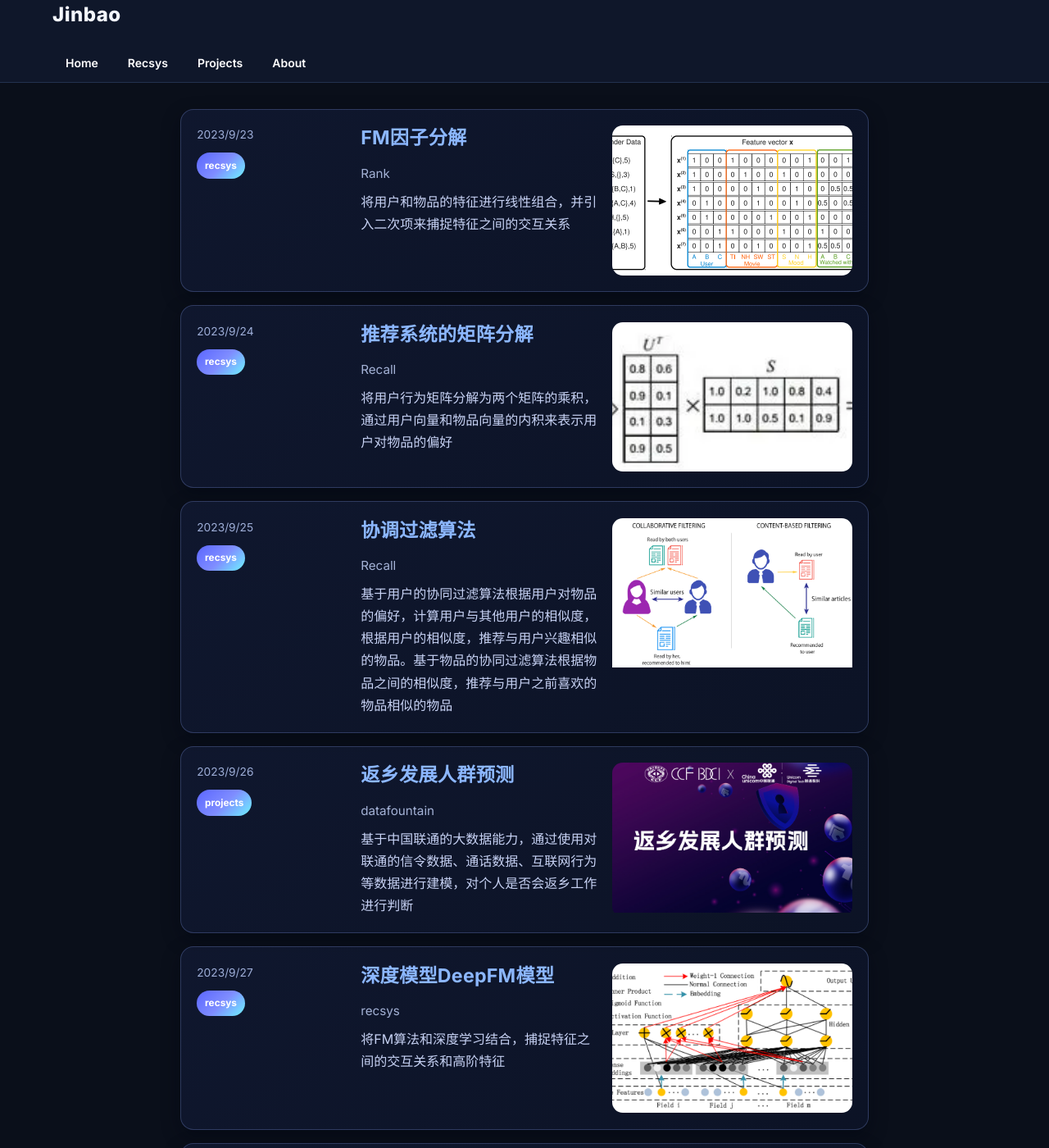
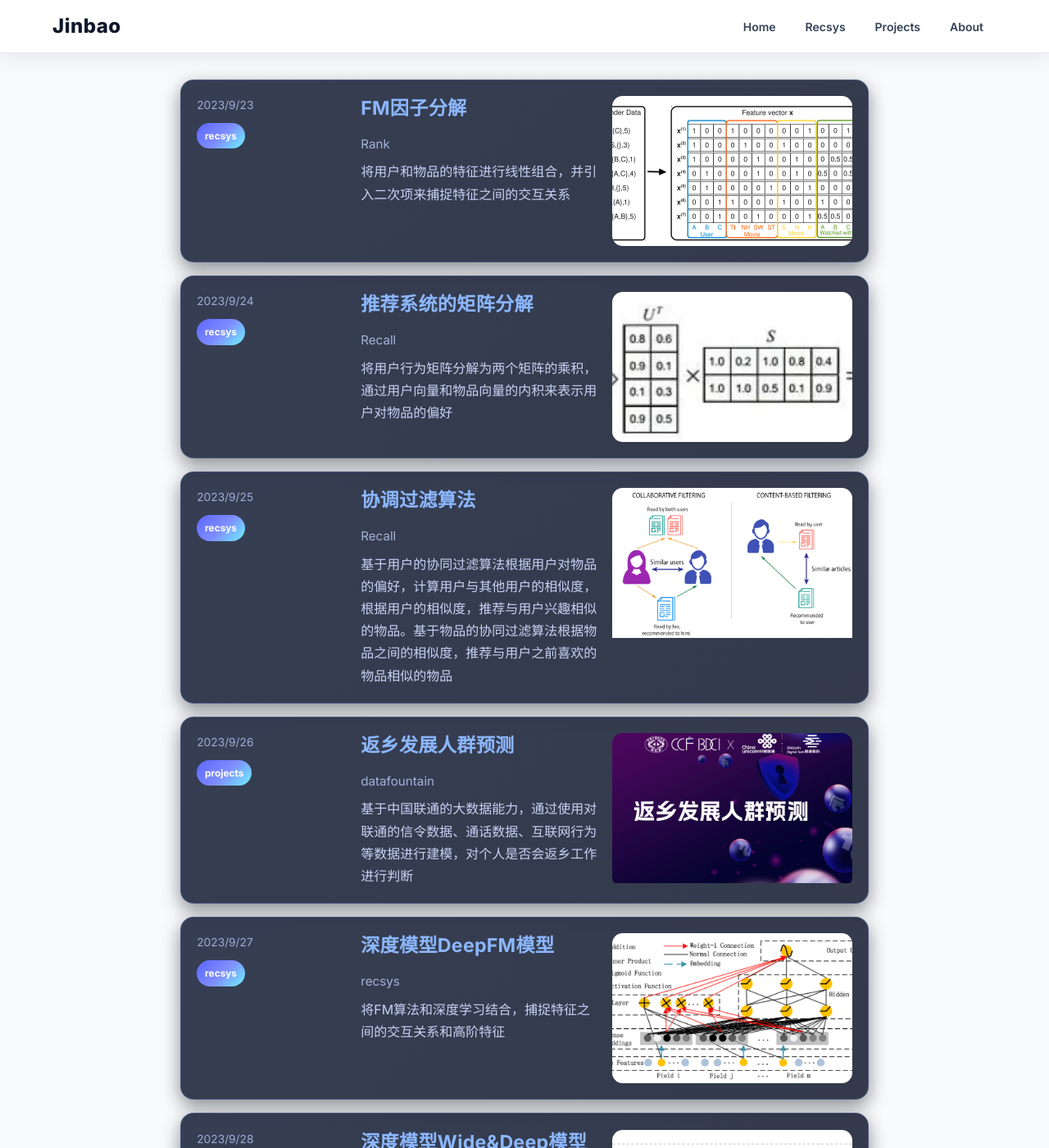
Before and after one commit to JinbaoSite/jinbaosite.github.io, a Jekyll site: the page built from index.html, in a window 1280 px wide and 1400 px high. Shown: the whole window at 82% size. Built offline with Jekyll 4.4.1, drawn with Linux system fonts in a browser that asks for light colours.

Commit message:
Fix desktop navbar alignment and switch to brighter theme

```diff
--- a/assets/css/header.css
+++ b/assets/css/header.css
@@ -1,14 +1,14 @@
 :root {
-  --brand-primary: #7aa2ff;
-  --brand-accent: #6ef3ff;
-  --brand-warm: #b08cff;
-  --surface-header: #0f172a;
+  --brand-primary: #2563eb;
+  --brand-accent: #0ea5e9;
+  --brand-warm: #7c3aed;
+  --surface-header: #ffffff;
 }
 
 .container-header {
   background: var(--surface-header);
-  box-shadow: none;
-  border-bottom: 1px solid #23314f;
+  box-shadow: 0 6px 24px rgba(15, 23, 42, 0.08);
+  border-bottom: 1px solid #e2e8f0;
   position: sticky;
   top: 0;
   z-index: 100;
@@ -26,7 +26,7 @@
 }
 
 .logo a {
-  color: #f4f7ff;
+  color: #0f172a;
   font-size: clamp(1.1rem, 2.6vw, 1.5rem);
   font-weight: 800;
   letter-spacing: 0.02em;
@@ -41,8 +41,8 @@
   height: 2.6rem;
   display: grid;
   place-items: center;
-  background: rgba(193, 211, 255, 0.15);
-  border: 1px solid rgba(195, 214, 255, 0.28);
+  background: #f8fafc;
+  border: 1px solid #cbd5e1;
   cursor: pointer;
 }
 
@@ -51,7 +51,7 @@
   width: 1.25rem;
   height: 2px;
   margin: 0.14rem 0;
-  background: #eef3ff;
+  background: #0f172a;
   transition: transform .25s ease, opacity .25s ease;
 }
 
@@ -62,26 +62,26 @@
   padding: 0;
   max-height: 0;
   overflow: hidden;
-  background: #0b1220;
-  border-top: 1px solid #23314f;
+  background: #ffffff;
+  border-top: 1px solid #e2e8f0;
   transition: max-height .25s ease;
 }
 
 .nav-links li + li {
-  border-top: 1px solid #23314f;
+  border-top: 1px solid #e2e8f0;
 }
 
 .nav-links a {
   display: block;
   padding: .85rem 1rem;
-  color: #dce5ff;
+  color: #1e293b;
   text-decoration: none;
   font-weight: 600;
 }
 
 .nav-links a:hover {
   color: var(--brand-accent);
-  background: rgba(110, 243, 255, 0.16);
+  background: #e0f2fe;
   border-radius: .45rem;
 }
 
@@ -102,6 +102,10 @@
 }
 
 @media (min-width: 768px) {
+  .nav-header {
+    flex-wrap: nowrap;
+  }
+
   .burger {
     display: none;
   }
@@ -114,6 +118,7 @@
     align-items: center;
     gap: .25rem;
     min-width: auto;
+    width: auto;
     background: transparent;
     box-shadow: none;
     border-top: 0;
@@ -125,12 +130,12 @@
   }
 
   .nav-links a {
-    color: #fff;
+    color: #334155;
     border-radius: .45rem;
   }
 
   .nav-links a:hover {
-    color: #fff;
-    background: rgba(255, 255, 255, 0.2);
+    color: #0f172a;
+    background: #dbeafe;
   }
 }
--- a/assets/css/style.css
+++ b/assets/css/style.css
@@ -862,15 +862,15 @@
 
 /* ===== 2026 minimaxi-inspired typography/theme refresh ===== */
 :root {
-  --page-bg: #0a0f1a;
-  --surface-strong: #111827;
-  --surface-soft: #0f172a;
-  --border-subtle: #24324f;
-  --brand-primary: #3b82f6;
-  --brand-accent: #22d3ee;
-  --text-main: #e8ecff;
-  --text-secondary: #a7b3d9;
-  --text-muted: #8d9ac4;
+  --page-bg: #f8fafc;
+  --surface-strong: #ffffff;
+  --surface-soft: #f1f5f9;
+  --border-subtle: #cbd5e1;
+  --brand-primary: #2563eb;
+  --brand-accent: #0ea5e9;
+  --text-main: #0f172a;
+  --text-secondary: #334155;
+  --text-muted: #64748b;
 }
 
 body {
@@ -907,7 +907,7 @@
 .main-content h4,
 .main-content h5,
 .main-content h6 {
-  color: #c6d5ff;
+  color: #1e293b;
 }
 
 .main-content p,
@@ -917,31 +917,31 @@
 
 .main-content blockquote {
   color: var(--text-secondary);
-  border-left-color: rgba(110, 243, 255, 0.45);
-  background: #111a2e;
+  border-left-color: rgba(14, 165, 233, 0.45);
+  background: #eef6ff;
   border-radius: 0.5rem;
   padding: 0.7rem 1rem;
 }
 
 .main-content code {
-  color: #dff4ff;
-  background-color: rgba(61, 95, 168, 0.28);
+  color: #0f172a;
+  background-color: #e2e8f0;
 }
 
 .main-content pre {
-  color: #dff4ff;
-  background-color: rgba(15, 23, 44, 0.88);
+  color: #0f172a;
+  background-color: #f1f5f9;
   border-color: var(--border-subtle);
 }
 
 .main-content table th,
 .main-content table td {
-  border-color: rgba(145, 171, 255, 0.2);
+  border-color: #cbd5e1;
 }
 
 .site-footer {
   border-top: 1px solid var(--border-subtle);
-  background: #0b1220;
+  background: #ffffff;
 }
 
 .site-footer-credits {
```
